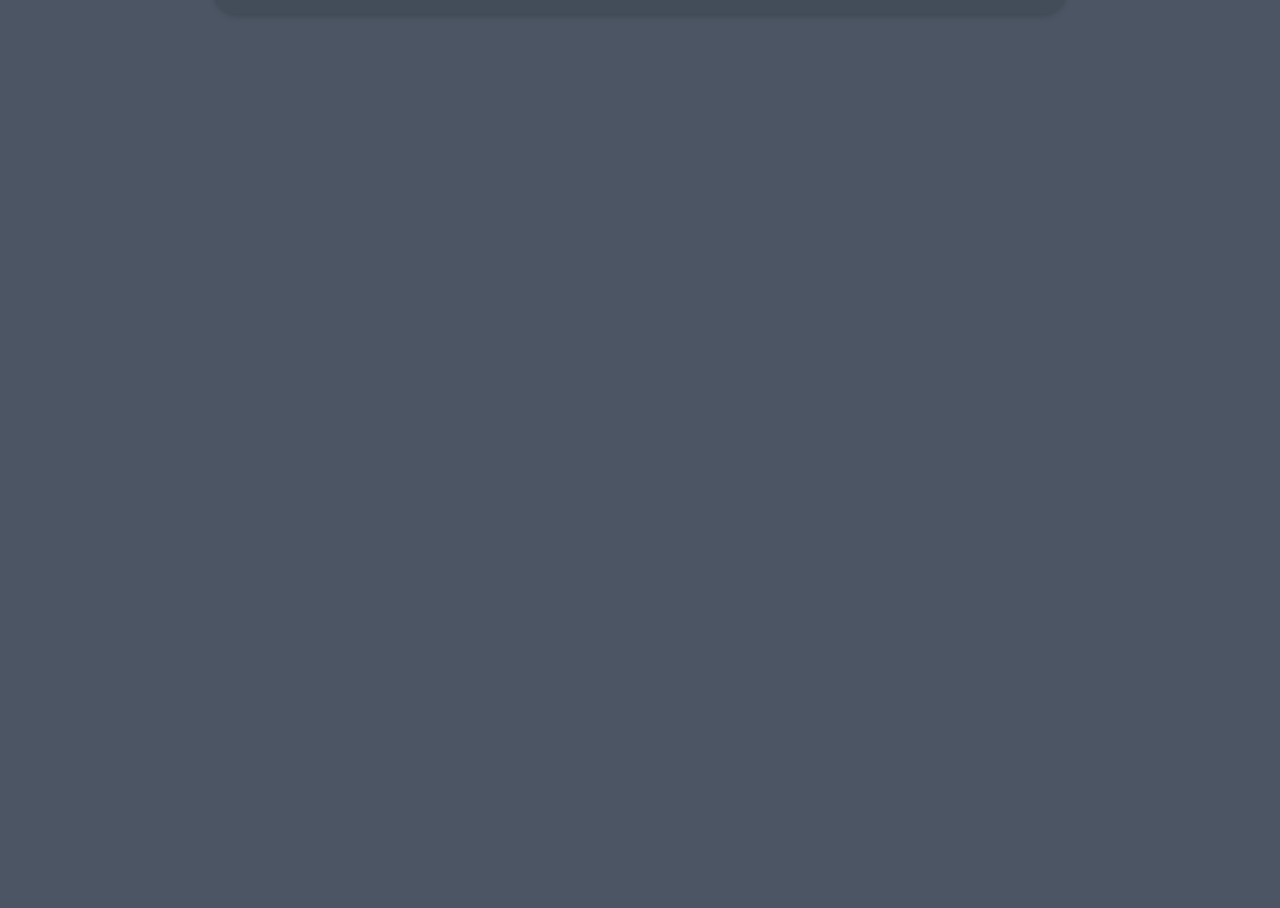
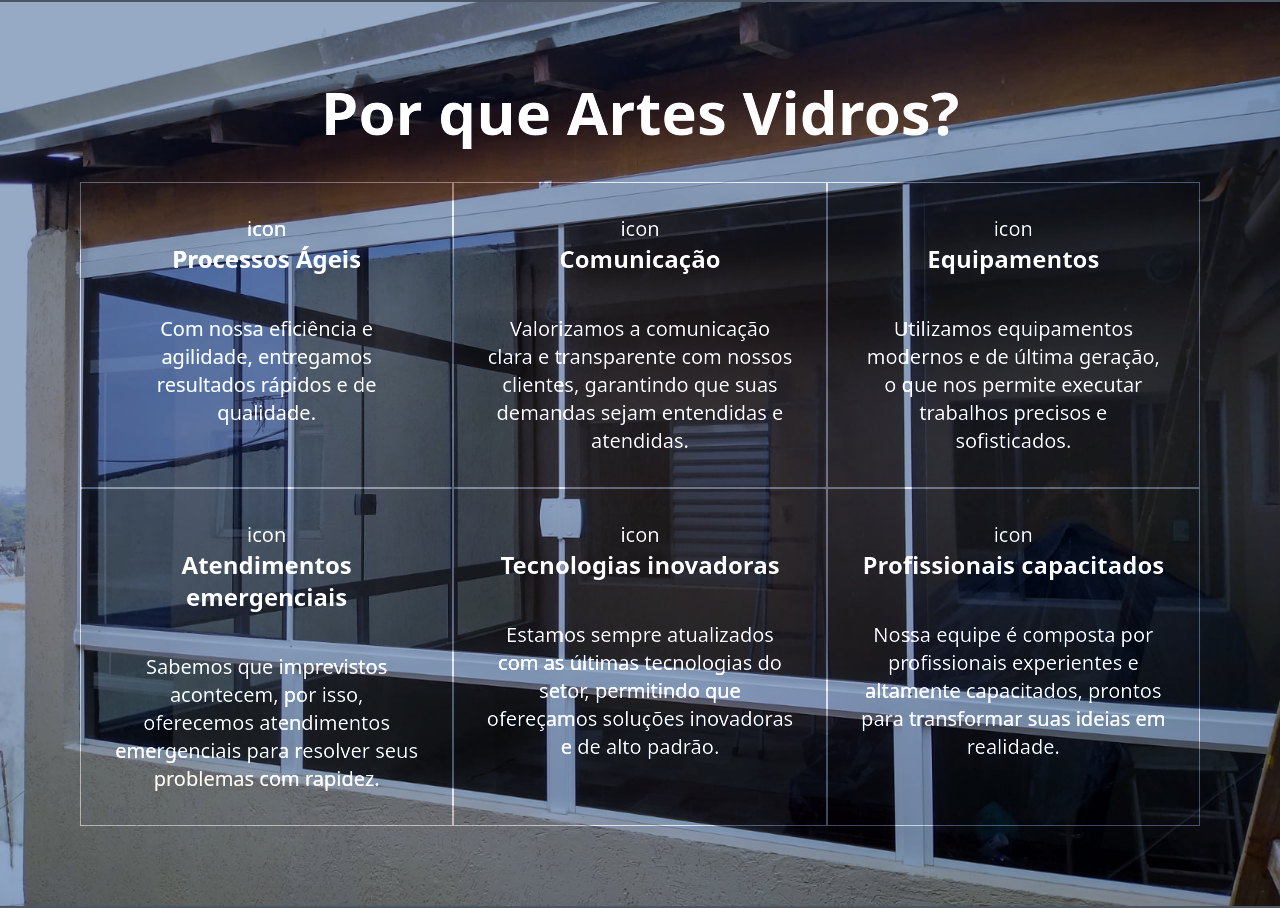
Before and after one commit to Gustavo-Brun/ArtesVidrosWRR, a Next.js app: page / in a window 1280 px wide. Shown: the part 3098-4006 px from the top of the page. Before the commit the page ends 3128 px from the top, so only its background shows below. Built offline with nearby package versions, Linux system fonts and the light colour scheme.

Commit message:
feat: Add home section 2

```diff
--- a/src/app/page.tsx
+++ b/src/app/page.tsx
@@ -2,6 +2,7 @@ import { Cards } from "@/components/Cards";
 import { Header } from "@/components/Header";
 import { Sash } from "@/components/Sash";
 import { Section1 } from "@/components/Section1";
+import { Section2 } from "@/components/Section2";
 
 export default function Home() {
   return (
@@ -10,6 +11,7 @@ export default function Home() {
       <Section1/>
       <Sash text="Nossos Serviços"/>
       <Cards/>
+      <Section2/>
     </main>
   )
 }
--- /dev/null
+++ b/src/components/Section2.tsx
@@ -0,0 +1,59 @@
+import Image from "next/image";
+
+
+export function Section2() {
+  return (
+
+
+    <section className=" relative p-20 my-10 text-white">
+
+        <Image
+            src={'/img/d19.jpeg'}
+            alt="Section2 Image"
+            layout="fill"
+            objectFit="cover"
+            className="mix-blend-overlay"
+        />
+
+        <div className="h-full content-center">
+
+            <h2 className="text-center mb-10 text-6xl font-semibold">Por que Artes Vidros?</h2>
+
+            <div className="grid grid-cols-3 content-center text-xl ">
+                <div className="text-center border border-gray-400 p-8 space-y-10">
+                    icon
+                    <h3 className="text-2xl font-semibold">Processos Ágeis</h3>
+                    <p>Com nossa eficiência e agilidade, entregamos resultados rápidos e de qualidade.</p>
+                </div>
+                <div className="text-center border border-gray-400 p-8 space-y-10 ">
+                    icon
+                    <h3 className="text-2xl font-semibold">Comunicação</h3>
+                    <p>Valorizamos a comunicação clara e transparente com nossos clientes, garantindo que suas demandas sejam entendidas e atendidas.</p>
+                </div>
+                <div className="text-center border border-gray-400 p-8 space-y-10 ">
+                    icon
+                    <h3 className="text-2xl font-semibold">Equipamentos</h3>
+                    <p>Utilizamos equipamentos modernos e de última geração, o que nos permite executar trabalhos precisos e sofisticados.</p>
+                </div>
+                <div className="text-center border border-gray-400 p-8 space-y-10 ">
+                    icon
+                    <h3 className="text-2xl font-semibold">Atendimentos emergenciais</h3>
+                    <p>Sabemos que imprevistos acontecem, por isso, oferecemos atendimentos emergenciais para resolver seus problemas com rapidez.</p>
+                </div>
+                <div className="text-center border border-gray-400 p-8 space-y-10 ">
+                    icon
+                    <h3 className="text-2xl font-semibold">Tecnologias inovadoras</h3>
+                    <p>Estamos sempre atualizados com as últimas tecnologias do setor, permitindo que ofereçamos soluções inovadoras e de alto padrão.</p>
+                </div>
+                <div className="text-center border border-gray-400 p-8 space-y-10 ">
+                    icon
+                    <h3 className="text-2xl font-semibold">Profissionais capacitados</h3>
+                    <p>Nossa equipe é composta por profissionais experientes e altamente capacitados, prontos para transformar suas ideias em realidade.</p>
+                </div>
+
+            </div>
+
+        </div>
+    </section>
+  )
+}
```
Also changed, not shown: public/img/d19.jpeg (added).
